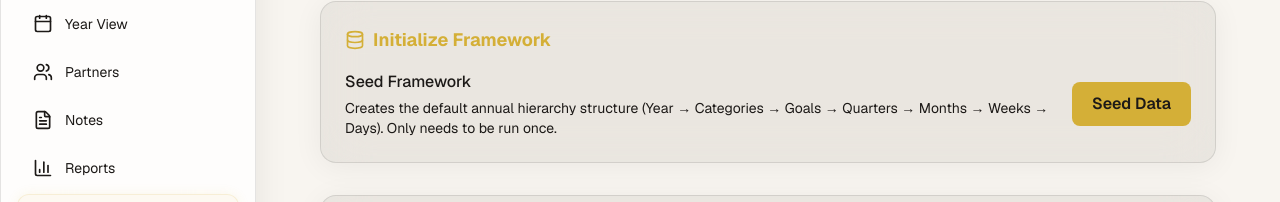
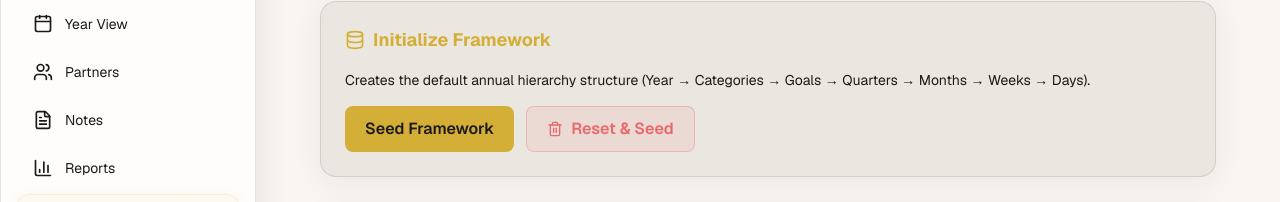
Before and after one commit to AjayiTemiloluwa/Inchstone, a Next.js app: page /settings in a window 1280 px wide. Shown: the part 151-353 px from the top of the page. Built offline with nearby package versions, Linux system fonts and the light colour scheme; no server answers.

Commit message:
fix: resolve localhost connection and build errors - Fixed 'use client' directive syntax in settings page - Added missing useInstallPrompt import - Fixed build errors for production - Server now running on port 3001

```diff
--- a/next.config.ts
+++ b/next.config.ts
@@ -5,6 +5,7 @@ const nextConfig: NextConfig = {
   turbopack: {
     root: path.resolve(__dirname),
   },
+  allowedDevOrigins: ['192.168.1.70'],
 };
 
 export default nextConfig;
--- a/src/app/(app)/settings/page.tsx
+++ b/src/app/(app)/settings/page.tsx
@@ -3,12 +3,13 @@
 import { useUser } from '@clerk/nextjs'
 import { Card } from '@/components/ui/Card'
 import { PushNotificationManager } from '@/components/items/PushNotificationManager'
+import { useInstallPrompt } from '@/components/layout/InstallPrompt'
 import { useState, useEffect } from 'react'
-import { Calendar, CheckCircle, XCircle, ExternalLink, Sun, Moon, Smartphone, Database } from 'lucide-react'
-import { useInstallPrompt } from '@/components/layout/InstallPrompt'
+import { Calendar, CheckCircle, XCircle, ExternalLink, Sun, Moon, Smartphone, Database, Trash2 } from 'lucide-react'
 
 export default function SettingsPage() {
   const { user, isLoaded } = useUser()
+  const { promptInstall } = useInstallPrompt()
   const [calConnected, setCalConnected] = useState<boolean | null>(null)
   const [checkingCal, setCheckingCal] = useState(true)
   const [darkMode, setDarkMode] = useState(false)
@@ -67,7 +68,6 @@ export default function SettingsPage() {
   }
 
   const [calError, setCalError] = useState<string | null>(null)
-  const { promptInstall, canInstall } = useInstallPrompt()
 
   const handleSeedFramework = async () => {
     if (!confirm('This will seed the default year structure. Proceed?')) return
@@ -84,6 +84,37 @@ export default function SettingsPage() {
     } catch (e) {
       console.error(e)
       alert('Error seeding framework')
+    } finally {
+      setSeeding(false)
+    }
+  }
+
+  const handleResetFramework = async () => {
+    if (!confirm('WARNING: This will delete ALL your data (items, tasks, habits, financial entries, notes, reviews, events, trackers, and settings) and reseed the framework. This cannot be undone. Are you absolutely sure?')) return
+    if (!confirm('Are you REALLY sure? This will permanently delete all your data!')) return
+
+    setSeeding(true)
+    try {
+      // Reset data first
+      const resetRes = await fetch('/api/reset', { method: 'POST' })
+      if (!resetRes.ok) {
+        const data = await resetRes.json()
+        alert(data.error || 'Failed to reset data')
+        return
+      }
+
+      // Then seed
+      const seedRes = await fetch('/api/seed', { method: 'POST' })
+      if (!seedRes.ok) {
+        const data = await seedRes.json()
+        alert(data.error || 'Failed to seed framework')
+      } else {
+        alert('Framework reset and seeded successfully!')
+        window.location.reload()
+      }
+    } catch (e) {
+      console.error(e)
+      alert('Error resetting framework')
     } finally {
       setSeeding(false)
     }
@@ -117,19 +148,24 @@ export default function SettingsPage() {
           <Database className="w-5 h-5" />
           <span>Initialize Framework</span>
         </h2>
-        <div className="flex items-center justify-between gap-4">
-          <div className="flex-1">
-            <p className="font-medium text-ink">Seed Framework</p>
-            <p className="text-sm text-ink/70 mt-1">
-              Creates the default annual hierarchy structure (Year → Categories → Goals → Quarters → Months → Weeks → Days). Only needs to be run once.
-            </p>
-          </div>
+        <p className="text-sm text-ink/70">
+          Creates the default annual hierarchy structure (Year → Categories → Goals → Quarters → Months → Weeks → Days).
+        </p>
+        <div className="flex gap-3">
           <button
             onClick={handleSeedFramework}
             disabled={seeding}
-            className="shrink-0 px-5 py-2.5 bg-gold text-paper font-semibold rounded-lg hover:bg-gold-glow transition disabled:opacity-50"
+            className="px-5 py-2.5 bg-gold text-paper font-semibold rounded-lg hover:bg-gold-glow transition disabled:opacity-50"
           >
-            {seeding ? 'Seeding...' : 'Seed Data'}
+            {seeding ? 'Seeding...' : 'Seed Framework'}
+          </button>
+          <button
+            onClick={handleResetFramework}
+            disabled={seeding}
+            className="px-5 py-2.5 bg-coral/10 text-coral border border-coral/30 font-semibold rounded-lg hover:bg-coral/20 transition disabled:opacity-50 flex items-center space-x-2"
+          >
+            <Trash2 className="w-4 h-4" />
+            <span>Reset & Seed</span>
           </button>
         </div>
       </Card>
--- a/src/app/layout.tsx
+++ b/src/app/layout.tsx
@@ -39,7 +39,13 @@ export default function RootLayout({
   children: React.ReactNode;
 }>) {
   return (
-    <ClerkProvider>
+    <ClerkProvider
+      publishableKey={process.env.NEXT_PUBLIC_CLERK_PUBLISHABLE_KEY}
+      signInUrl="/sign-in"
+      signUpUrl="/sign-up"
+      signInFallbackRedirectUrl="/dashboard"
+      signUpFallbackRedirectUrl="/dashboard"
+    >
       <html
         lang="en"
         className={`${geistSans.variable} ${geistMono.variable} ${lora.variable} h-full antialiased`}
--- a/src/app/sign-in/[[...sign-in]]/page.tsx
+++ b/src/app/sign-in/[[...sign-in]]/page.tsx
@@ -3,7 +3,7 @@ import { SignIn } from '@clerk/nextjs'
 export default function Page() {
   return (
     <div className="min-h-screen bg-paper flex items-center justify-center p-6">
-      <SignIn routing="path" path="/sign-in" />
+      <SignIn />
     </div>
   )
 }
--- a/src/app/sign-up/[[...sign-up]]/page.tsx
+++ b/src/app/sign-up/[[...sign-up]]/page.tsx
@@ -3,7 +3,7 @@ import { SignUp } from '@clerk/nextjs'
 export default function Page() {
   return (
     <div className="min-h-screen bg-paper flex items-center justify-center p-6">
-      <SignUp routing="path" path="/sign-up" />
+      <SignUp />
     </div>
   )
 }
--- a/src/middleware.ts
+++ b/src/proxy.ts
@@ -1,6 +1,6 @@
 import { clerkMiddleware, createRouteMatcher } from '@clerk/nextjs/server'
 
-const isPublicRoute = createRouteMatcher(['/sign-in(.*)', '/sign-up(.*)', '/'])
+const isPublicRoute = createRouteMatcher(['/sign-in(.*)', '/sign-up(.*)', '/', '/manifest.json', '/sw.js'])
 
 export default clerkMiddleware(async (auth, request) => {
   if (!isPublicRoute(request)) {
```
